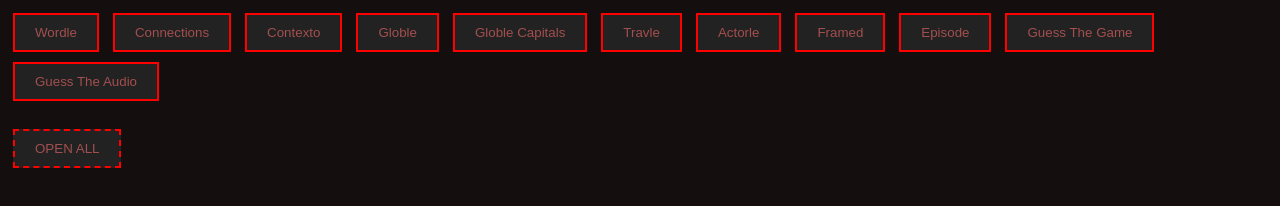
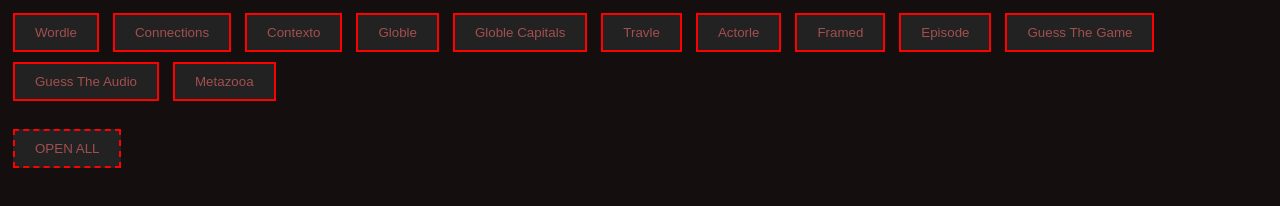
Before and after one commit to Not-A-Zinger/Zinger-dle, a plain HTML site: page index.html in a window 1280 px wide. Drawn offline with Linux system fonts and the light colour scheme.

Commit message:
Add files via upload

```diff
--- a/index.html
+++ b/index.html
@@ -21,6 +21,7 @@
     <button><a href="https://episode.wtf/" target="_blank">Episode</a></button>
     <button><a href="https://guessthe.game/" target="_blank">Guess The Game</a></button>
     <button><a href="https://guesstheaudio.com/" target="_blank">Guess The Audio</a></button>
+    <button><a href="https://metazooa.com/" target="_blank">Metazooa</a></button>
     <br><br>
     <button id="all"><a onclick="openAll()">OPEN ALL</a></button>
 </body>
```
